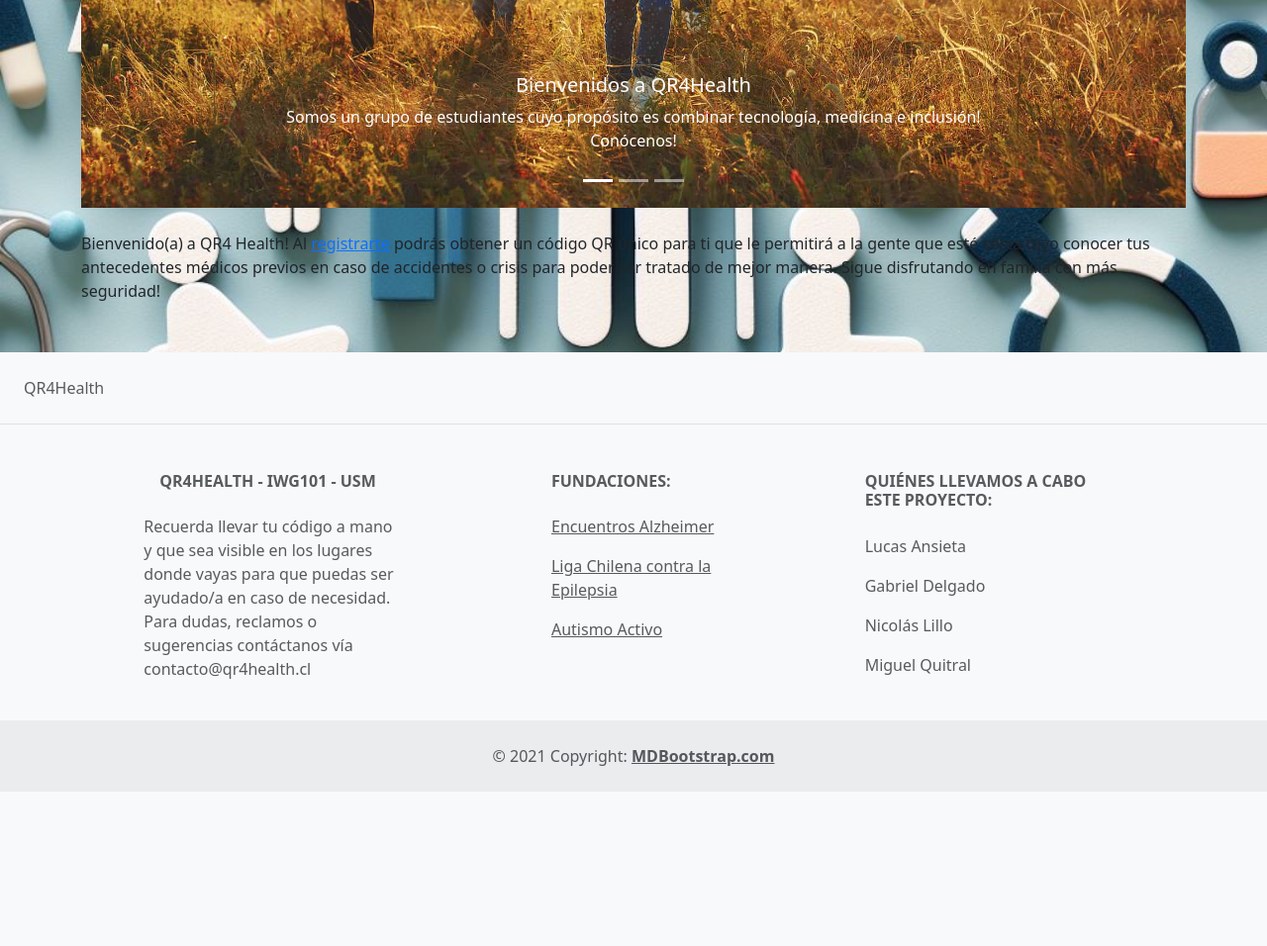
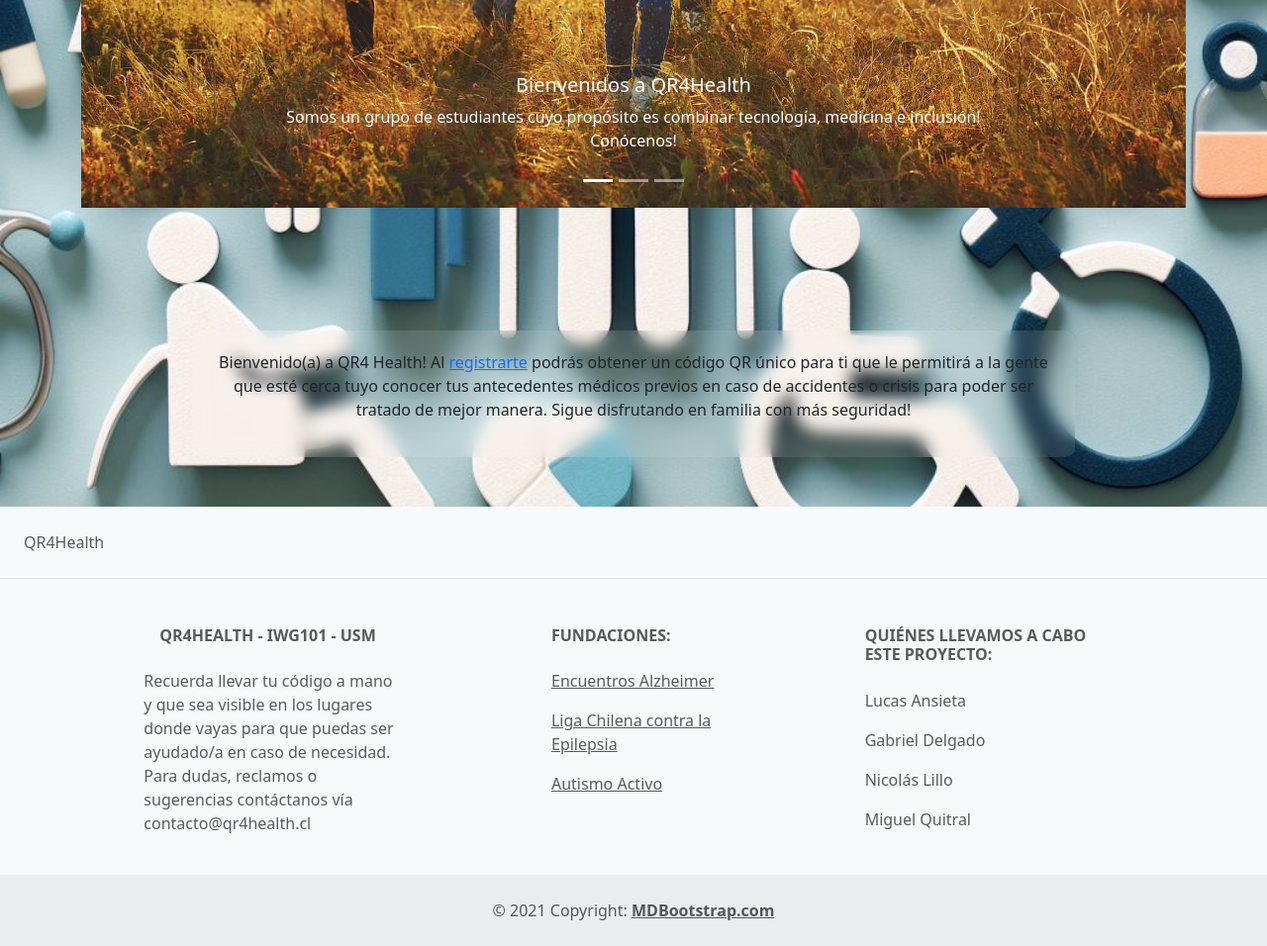
Before and after one commit to lansieta-usm/IWG-PROY4, a Django app: page / in a window 1280 px wide. Shown: the part 620-1576 px from the top of the page at 99% size. Before the commit the page ends 1420 px from the top, so only its background shows below. Run offline with Django 4.2, Linux system fonts and the light colour scheme; some libraries are stand-ins or nearby versions.

Commit message:
texto en el fondo

```diff
--- a/proyecto_final/myapp/templates/home.html
+++ b/proyecto_final/myapp/templates/home.html
@@ -60,11 +60,11 @@
     </div>
     <!-- Fin Carrusel -->
     ㅤ
-    <p>
-    Bienvenido(a) a QR4 Health! Al <a href="{% url 'signup' %}">registrarte</a> podrás obtener un código QR único para ti que le permitirá a la gente que esté cerca tuyo conocer tus antecedentes médicos previos en caso de accidentes o crisis para poder ser tratado de mejor manera. Sigue disfrutando en familia con más seguridad!
-    </p>
-
-    </p>
+    <div class="blur-container">
+        <p>
+         Bienvenido(a) a QR4 Health! Al <a href="{% url 'signup' %}">registrarte</a> podrás obtener un código QR único para ti que le permitirá a la gente que esté cerca tuyo conocer tus antecedentes médicos previos en caso de accidentes o crisis para poder ser tratado de mejor manera. Sigue disfrutando en familia con más seguridad!
+         </p>
+    </div>
 </div>
 
 
--- a/proyecto_final/myapp/templates/layouts/base.html
+++ b/proyecto_final/myapp/templates/layouts/base.html
@@ -19,8 +19,18 @@
           background-size: cover;
           background-repeat: no-repeat;
           background-attachment: fixed;
-          color: #ffffff;
-      }
+        }
+
+        .blur-container {
+            backdrop-filter: blur(8px);
+            background: rgba(255, 255, 255, 0.1); /* Ajusta la opacidad según sea necesario */
+            padding: 20px;
+            border-radius: 10px;
+            width: 80%;
+            margin: auto;
+            margin-top: 100px; /* Ajusta el margen superior según sea necesario */
+            text-align: center;
+        }
   </style>
 </head>
 <body>
```
